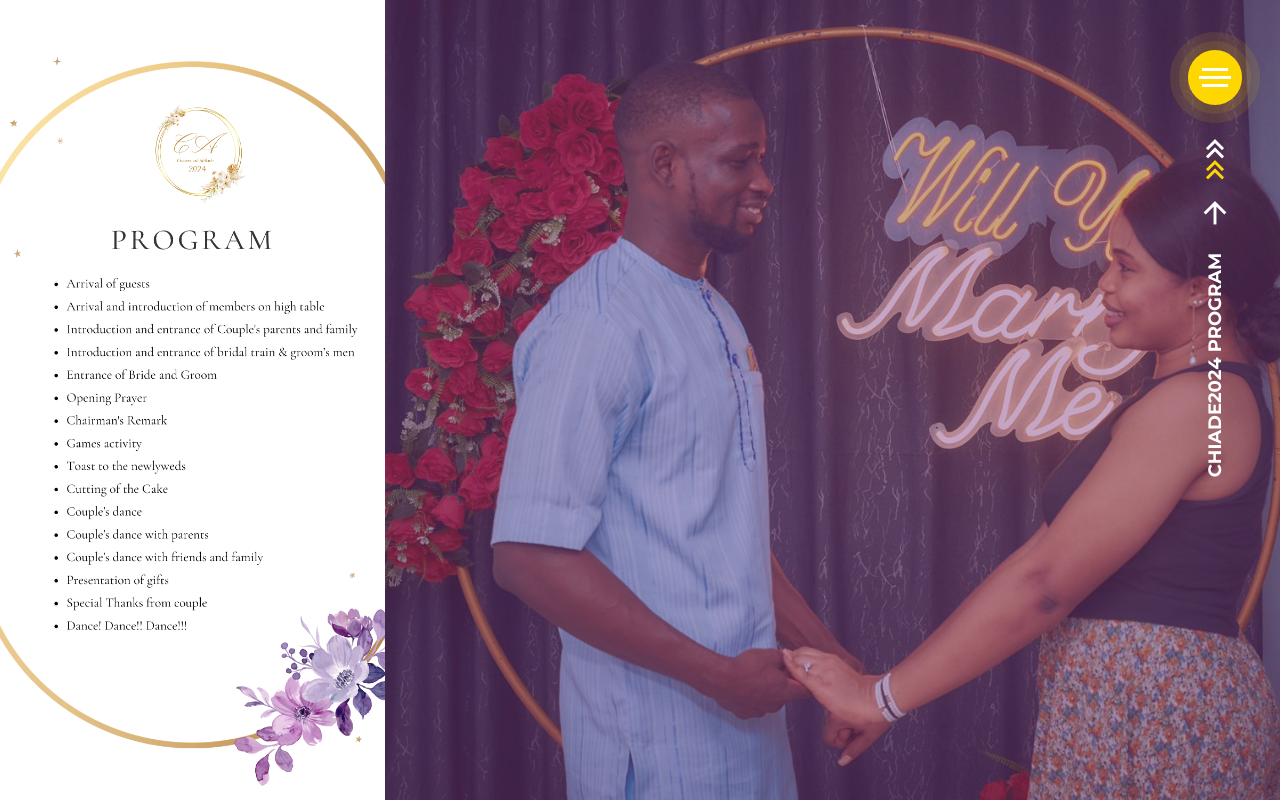
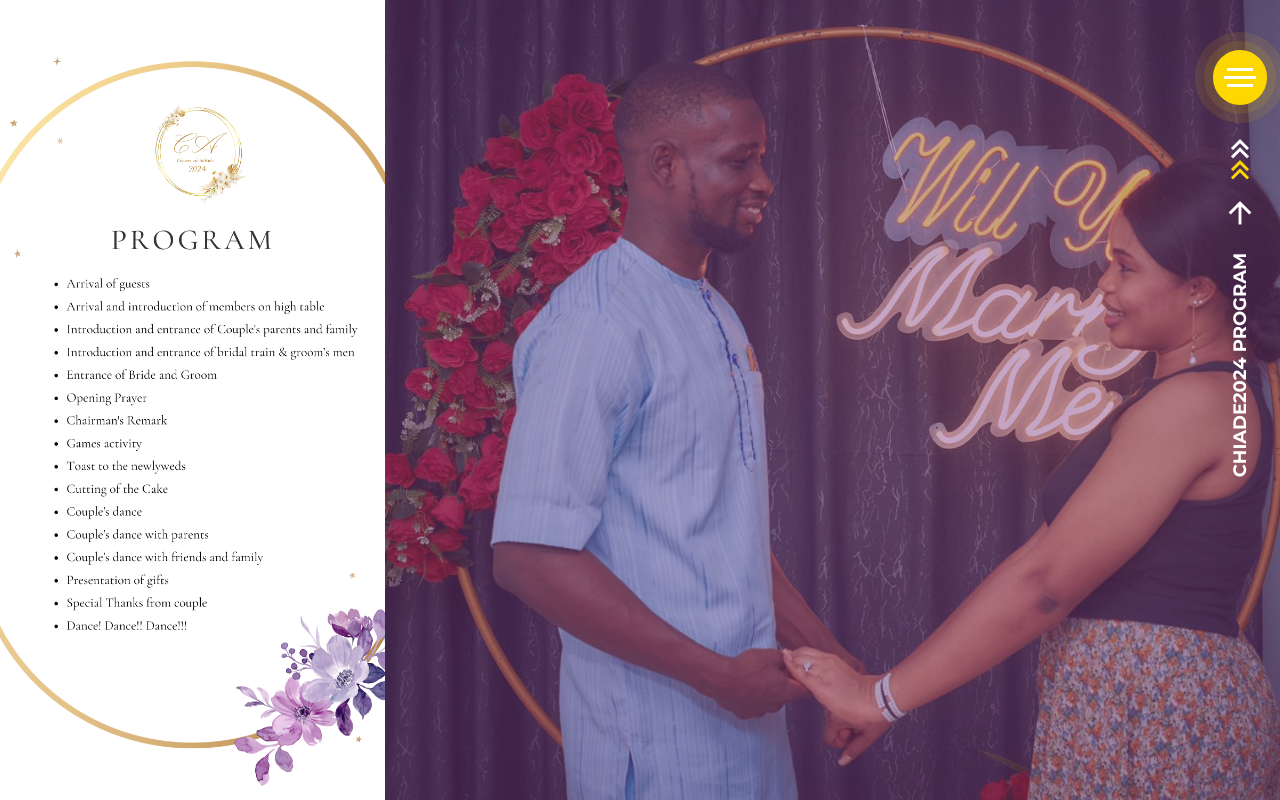
Before and after one commit to akinwumidi/loveblissom, a website: page index.html in a window 1280 px wide. Drawn offline with nearby package versions, Linux system fonts and the light colour scheme.

Commit message:
minor update: UI bug fix

```diff
--- a/main.css
+++ b/main.css
@@ -65,7 +65,7 @@ body{
 .program-navigator{
     position: fixed;
     top: 50px;
-    right: 25px;
+    right: 0px;
     display: flex;
     flex-direction: column;
     align-items: center;
```
